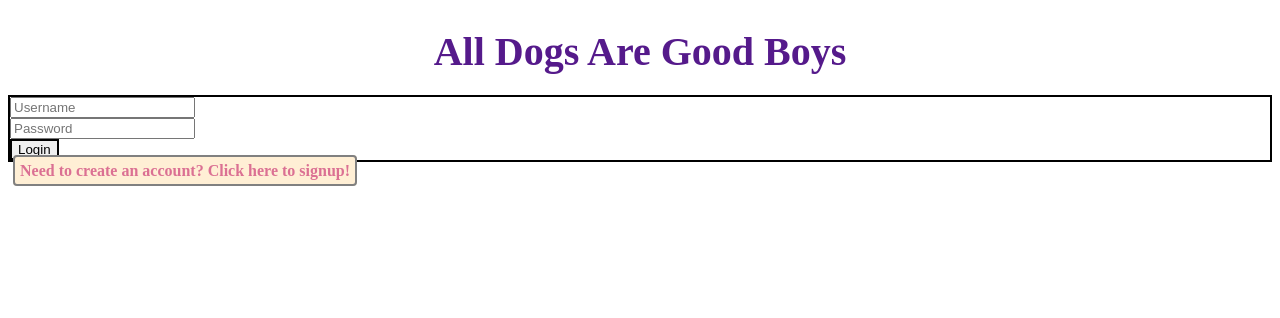
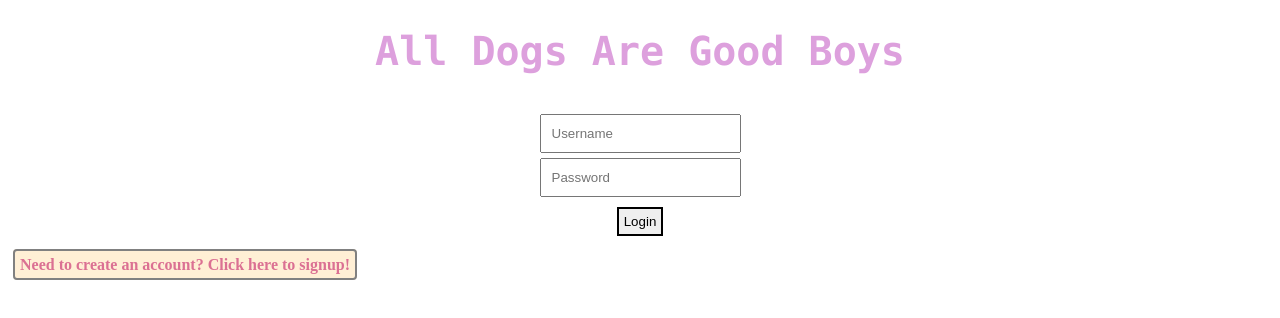
Before and after one commit to shawnnicolekim/all-dogs-are-good-boys, a React app: page /login in a window 1280 px wide. Shown: the top 318 px of the page. Built offline with nearby package versions, Linux system fonts and the light colour scheme; the HTML template or start-up script is replaced by a standard one.

Commit message:
Working Frontpage, signup, login styled components.

```diff
--- a/client/src/components/App.jsx
+++ b/client/src/components/App.jsx
@@ -22,7 +22,7 @@ const App = () => {
     if (auth.user) {
       return <Navbar />;
     }
-    return <Styled.TitleButton>All Dogs Are Good Boys</Styled.TitleButton>;
+    return <Styled.TitleButton to="/">All Dogs Are Good Boys</Styled.TitleButton>;
   };
 
   console.log('auth at app: ', auth);
--- a/client/src/components/appStyles.jsx
+++ b/client/src/components/appStyles.jsx
@@ -3,8 +3,10 @@ import { Link } from 'react-router-dom';
 
 // TITLE BUTTON //
 export const TitleButton = styled(Link)`
+  color: plum;
   display: flex;
   flex-direction: column;
+  font-family: monaco, "courier new", monospace;
   font-size: 40px;
   font-weight: bold;
   margin: auto;
--- a/client/src/components/onboarding/Login.jsx
+++ b/client/src/components/onboarding/Login.jsx
@@ -1,5 +1,5 @@
 import React, { useState } from 'react';
-import { Link, useHistory } from 'react-router-dom';
+import { useHistory } from 'react-router-dom';
 import { useAuth } from '../../auth/Auth.jsx';
 import * as Styled from './onboardingStyles.jsx';
 
@@ -50,12 +50,8 @@ const Login = () => {
     <div>
       {incorrectLoginInfo()}
       <Styled.FormWrapper>
-        <input type="text" placeholder="Username" onChange={handleUsernameChange} />
-        <br />
-
-        <input type="text" placeholder="Password" onChange={handlePasswordChange} />
-        <br />
-
+        <Styled.FormInput type="text" placeholder="Username" onChange={handleUsernameChange} />
+        <Styled.FormInput type="text" placeholder="Password" onChange={handlePasswordChange} />
         <Styled.SubmitButton type="submit" value="Login" onClick={onLoginSubmit} />
       </Styled.FormWrapper>
       <Styled.SignupLink to="/signup">Need to create an account? Click here to signup!</Styled.SignupLink>
--- a/client/src/components/onboarding/Signup.jsx
+++ b/client/src/components/onboarding/Signup.jsx
@@ -57,17 +57,10 @@ const Signup = () => {
     <div>
       {incorrectSignupInfo()}
       <Styled.FormWrapper>
-        <div>All inputs are required.</div>
-
-        <input type="text" placeholder="Username" onChange={handleUsernameChange} />
-        <br />
-
-        <input type="text" placeholder="Email" onChange={handleEmailChange} />
-        <br />
-
-        <input type="text" placeholder="Password" onChange={handlePasswordChange} />
-        <br />
-
+        <div>*All inputs are required.</div>
+        <Styled.FormInput type="text" placeholder="Username" onChange={handleUsernameChange} />
+        <Styled.FormInput type="text" placeholder="Email" onChange={handleEmailChange} />
+        <Styled.FormInput type="text" placeholder="Password" onChange={handlePasswordChange} />
         <Styled.SubmitButton type="submit" value="Signup" onClick={onSignupSubmit} />
       </Styled.FormWrapper>
       <Styled.LoginLink to="/login">Already have an account? Click here to login!</Styled.LoginLink>
--- a/client/src/components/onboarding/onboardingStyles.jsx
+++ b/client/src/components/onboarding/onboardingStyles.jsx
@@ -1,10 +1,5 @@
 import { Link } from 'react-router-dom';
 import styled from 'styled-components';
-
-// FORM WRAPPER - SIGNUP & LOGIN //
-export const FormWrapper = styled.div`
-  border: 2px solid black
-`;
 
 // ERROR MESSAGE - SIGNUP & LOGIN //
 export const ErrorMessage = styled.div`
@@ -12,9 +7,30 @@ export const ErrorMessage = styled.div`
   color: mistyrose
 `;
 
+// FORM WRAPPER - SIGNUP & LOGIN //
+export const FormWrapper = styled.div`
+  margin: 20px 5px;
+`;
+
+// FORM INPUT - SIGNUP & LOGIN //
+export const FormInput = styled.input`
+  align: center;
+  display: flex;
+  flex-direction: column;
+  margin: 5px auto;
+  padding: 10px;
+  &: hover {
+    border-color: blue;
+  }
+`;
+
 // SUBMIT BUTTON - SIGNUP & LOGIN //
 export const SubmitButton = styled.input`
-  border: 2px solid black
+  border: 2px solid black;
+  display: flex;
+  flex-direction: column;
+  margin: 10px auto;
+  padding: 5px
 `;
 
 // LINKS - SIGNUP & LOGIN//
```
